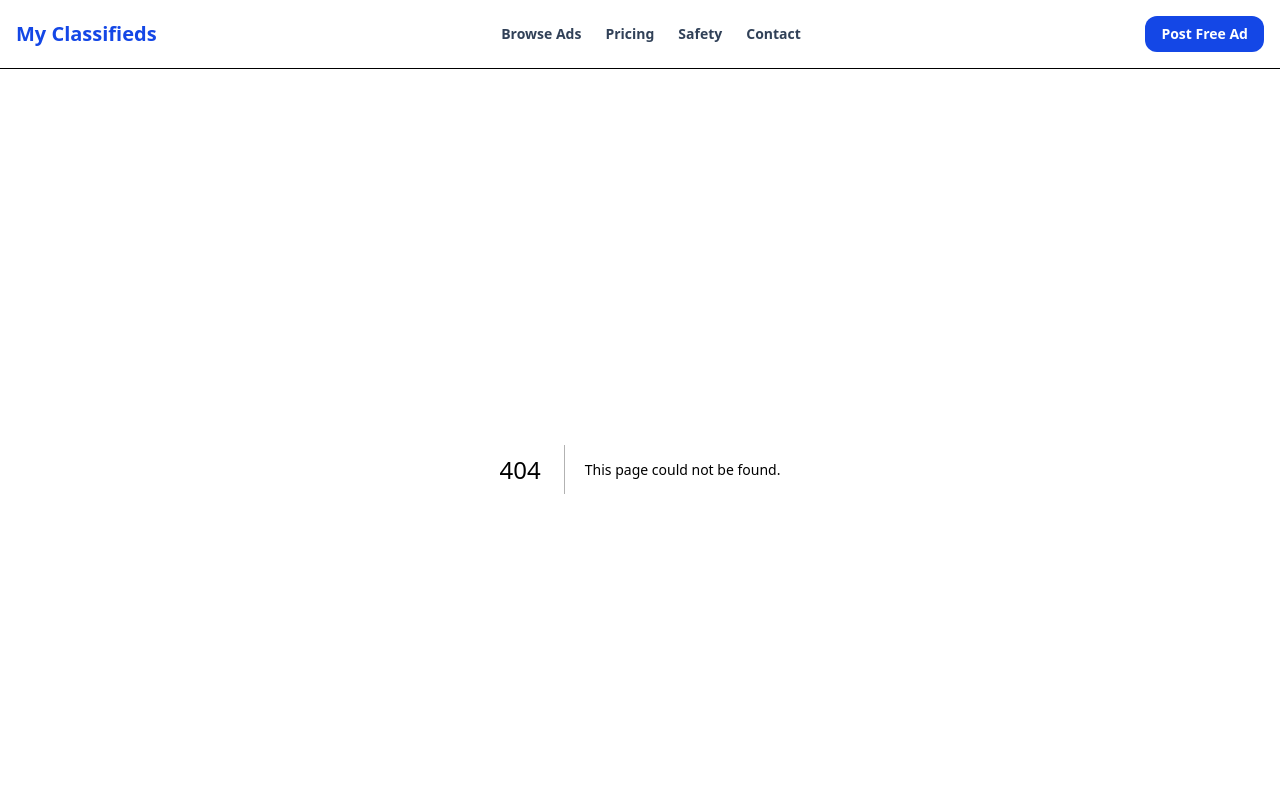
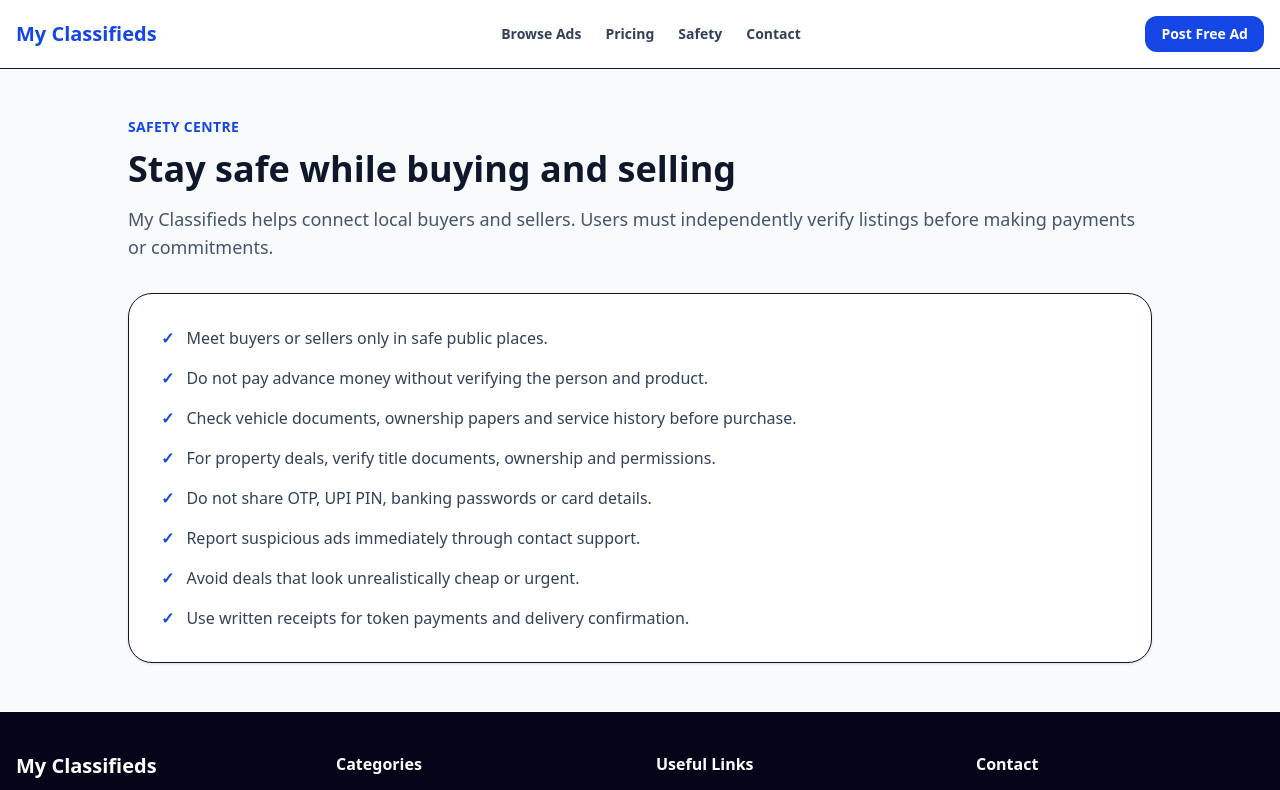
Before and after one commit to thesahilkothari/baramati-classifieds, a Next.js app: page /safety in a window 1280 px wide. Before the commit this address had no page. Shown: the top 790 px of the page. Built offline with nearby package versions, Linux system fonts and the light colour scheme.

Commit message:
Create SafetyPage with safety tips and metadata
This page provides essential safety tips for users engaging in buying and selling through classified ads.

```diff
--- /dev/null
+++ b/app/safety/page.jsx
@@ -0,0 +1,45 @@
+export const metadata = {
+  title: "Safety Tips | My Classifieds",
+  description: "Safety tips for buying and selling through classified ads."
+};
+
+const tips = [
+  "Meet buyers or sellers only in safe public places.",
+  "Do not pay advance money without verifying the person and product.",
+  "Check vehicle documents, ownership papers and service history before purchase.",
+  "For property deals, verify title documents, ownership and permissions.",
+  "Do not share OTP, UPI PIN, banking passwords or card details.",
+  "Report suspicious ads immediately through contact support.",
+  "Avoid deals that look unrealistically cheap or urgent.",
+  "Use written receipts for token payments and delivery confirmation."
+];
+
+export default function SafetyPage() {
+  return (
+    <main className="bg-slate-50 px-4 py-12">
+      <section className="mx-auto max-w-5xl">
+        <p className="text-sm font-bold uppercase tracking-wide text-blue-700">
+          Safety Centre
+        </p>
+        <h1 className="mt-3 text-4xl font-extrabold text-slate-900">
+          Stay safe while buying and selling
+        </h1>
+        <p className="mt-4 text-lg text-slate-600">
+          My Classifieds helps connect local buyers and sellers. Users must
+          independently verify listings before making payments or commitments.
+        </p>
+
+        <div className="mt-8 rounded-3xl border bg-white p-8 shadow-sm">
+          <ul className="space-y-4 text-slate-700">
+            {tips.map((tip) => (
+              <li key={tip} className="flex gap-3">
+                <span className="font-bold text-blue-700">✓</span>
+                <span>{tip}</span>
+              </li>
+            ))}
+          </ul>
+        </div>
+      </section>
+    </main>
+  );
+}
```
